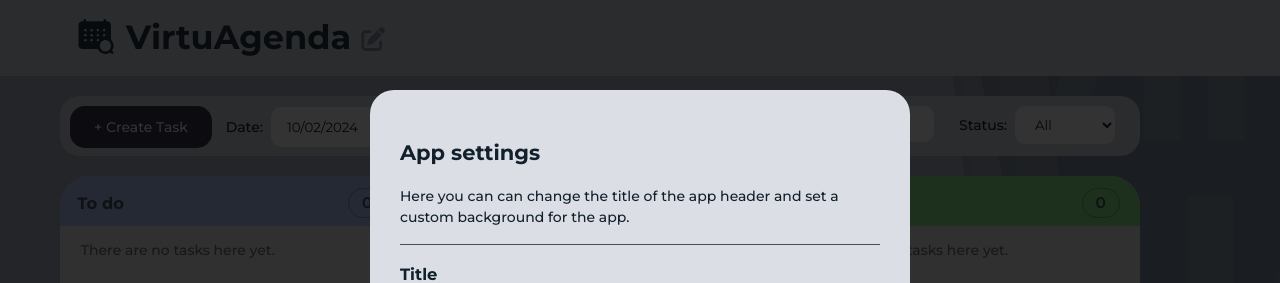
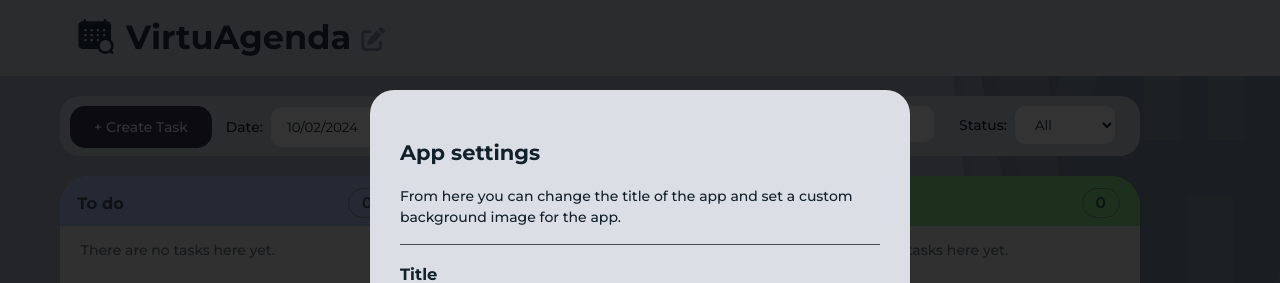
Before and after one commit to tclaudiu1990/virtuAgenda, a React (Vite) app: page / in a window 1280 px wide. Both pictures are taken after a click on the element 373 px from the left and 39 px from the top of the page. Shown: the top 283 px of the page. Built offline with nearby package versions, Linux system fonts and the light colour scheme.

Commit message:
fixed typo in settings modal

```diff
--- a/src/Components/Modal/SettingsModal.tsx
+++ b/src/Components/Modal/SettingsModal.tsx
@@ -65,7 +65,7 @@ const SettingsModal:React.FC<SettingsProps> = ({closeModal}) => {
                 <h2>App settings</h2>
                 <div className="modal-header">
                     <p>
-                        Here you can can change the title of the app header and set a custom background for the app.
+                        From here you can change the title of the app and set a custom background image for the app.
                     </p>
                 </div>
 
```
